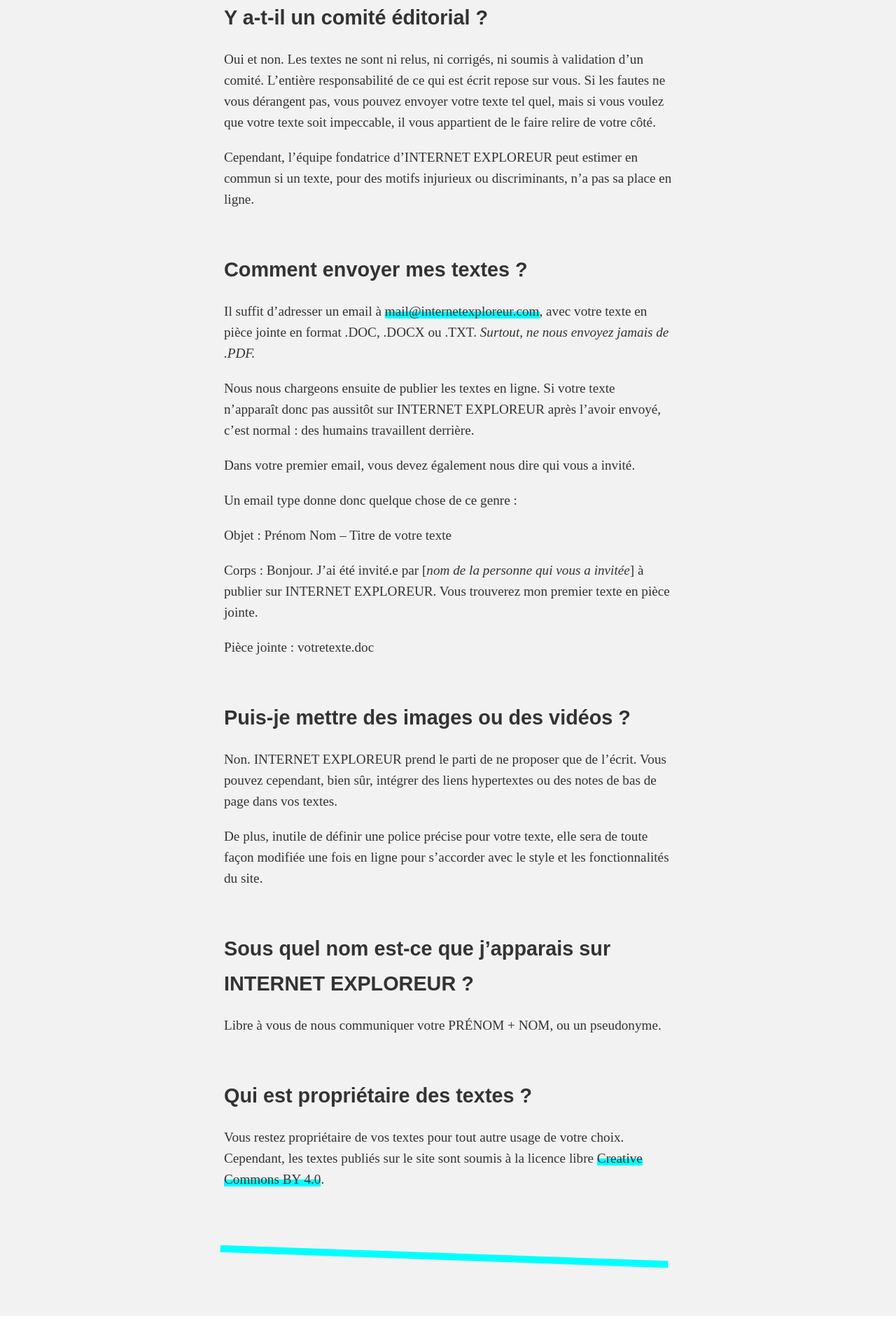
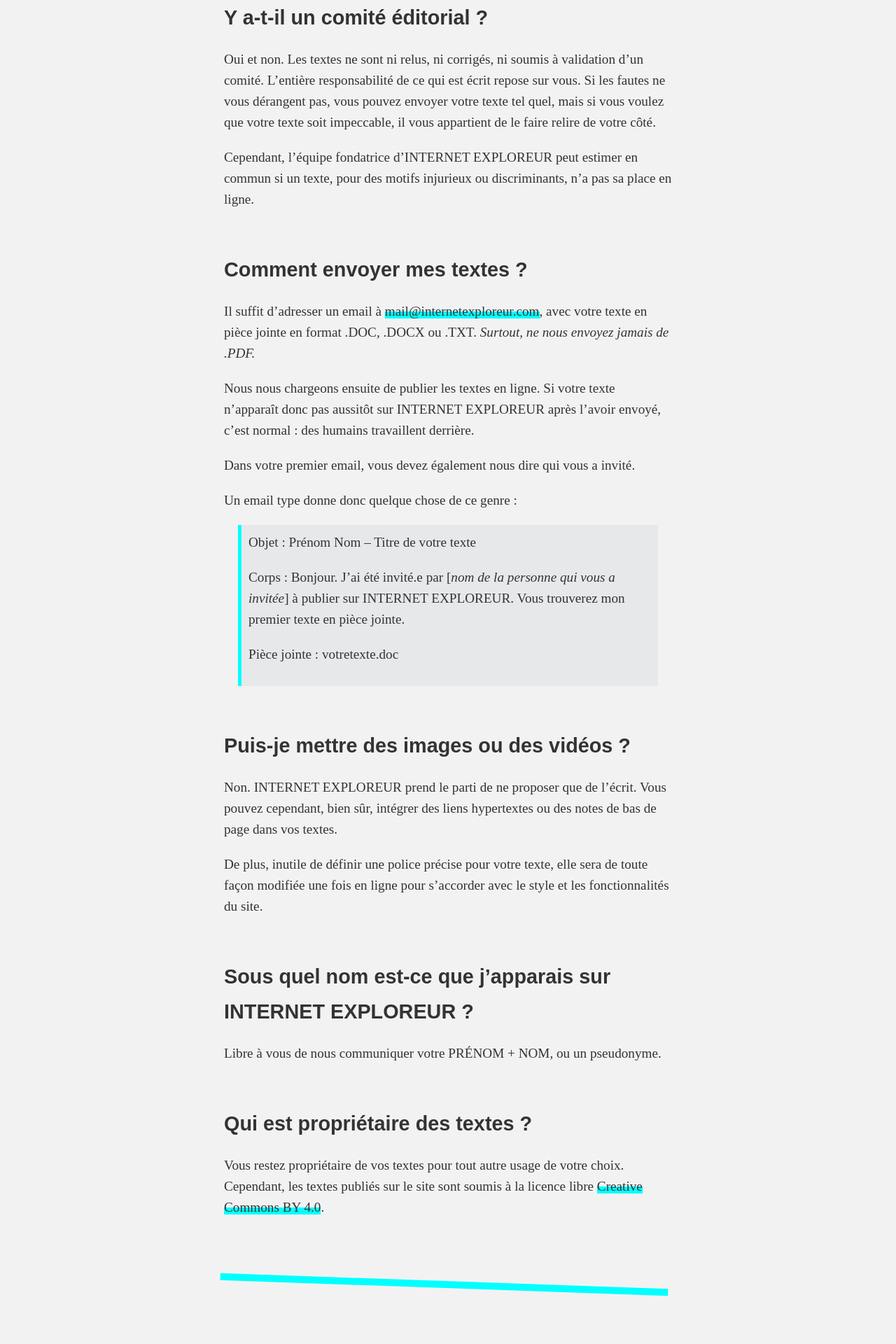
Before and after one commit to PQuod/Maipo, a Jekyll site: the page built from faq.md, in a window 1280 px wide. Shown: the part 1669-3589 px from the top of the page at 70% size. Built offline with Jekyll 4.4.1, drawn with Linux system fonts in a browser that asks for light colours; before the commit the page ends 3549 px from its top, so only the background shows below that.

Commit message:
Update _base.scss

```diff
--- a/_sass/minima/_base.scss
+++ b/_sass/minima/_base.scss
@@ -8,6 +8,7 @@
   --lines: linear-gradient(to top, cyan 50%, rgba(255,255,255,0) 50%);
   --text-width: 40em;
   --text-font:serif;
+  --cite-color:#e7e8ea;
 }
 
 
@@ -18,6 +19,7 @@
   --a-font-color: #eee;
   --custom-color: #ef1a63;
   --lines: linear-gradient(to top, #ef1a63 50%, rgba(255,255,255,0) 50%);
+  --cite-color:#333642;
 }
 
 #typo-plus:checked,
@@ -90,6 +92,24 @@ li{
 list-style-type: none;
 }
 
+
+blockquote{
+  margin-right:20px;
+  margin-left:20px;
+  border-width:2px;
+  background:var(--cite-color);
+  padding:10px;
+  border-left-width:5px;
+  border-left-style:solid;
+  border-left-color:var(--custom-color);
+  quotes: "“" "”" "‘" "’";
+}
+
+q {
+  quotes: "‘" "’" "“" "”";
+}
+
+
 label{
   cursor:pointer;
   font-weight:bold;
```
